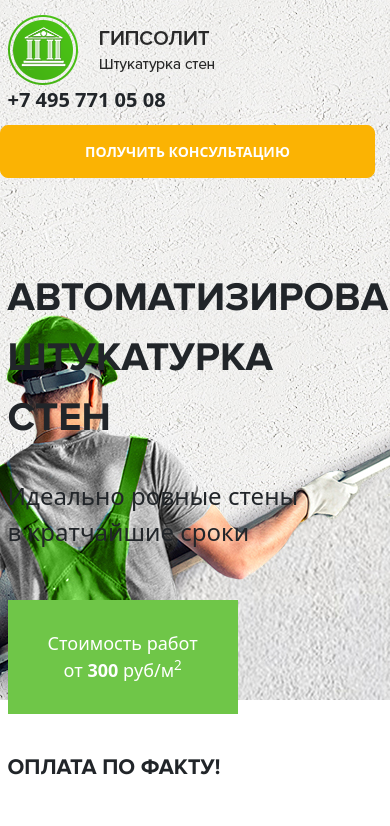
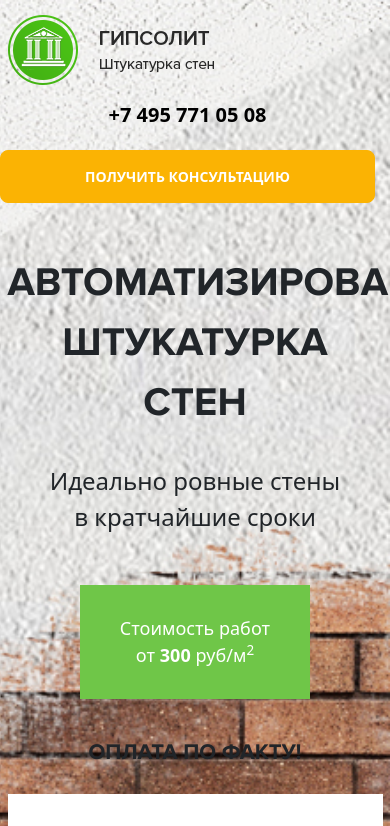
Before and after one commit to Falomaly/glo-academy-homeworks, a plain HTML site: page GLO-Academy/practice-project/src/index.html in a window 390 px wide. Shown: the top 826 px of the page. Drawn offline with Linux system fonts and the light colour scheme.

Commit message:
- Practice #3.

```diff
--- a/GLO-Academy/practice-project/src/index.html
+++ b/GLO-Academy/practice-project/src/index.html
@@ -19,16 +19,16 @@
                 <header>
                     <div class="row w-100 align-items-center">
 
-                        <div class="logo col-lg-3"><img src="img/logo.png" alt="logo"></div>
+                        <div class="logo col-xxl-3 col-xl-3 col-lg-3 col-md-6 col-sm-6 col-xs-12"><img src="img/logo.png" alt="logo"></div>
 
-                        <p class="phone-number fw-bold col-lg-2 offset-lg-4">+7 495 771 05 08</p>
-                        <button class="btn btn-primary main-button-style text-uppercase fw-bold col-lg-3">Получить консультацию</button>
+                        <a href="#" class="phone-number fw-bold col-xxl-2 offset-xxl-4 col-xl-2 offset-xl-4 col-lg-4 offset-lg-2 col-md-6 offset-md-0 col-sm-6 col-xs-12">+7 495 771 05 08</a>
+                        <button class="btn header-button btn-primary main-button-style text-uppercase fw-bold col-xxl-3 col-xl-3 col-lg-3 offset-lg-0 col-md-6 offset-md-3 col-sm-8 offset-sm-2 col-xs-12">Получить консультацию</button>
 
                     </div>
                 </header>
 
                 <div class="row main-content">
-                    <div class="hopper-content col-lg-4">
+                    <div class="hopper-content col-xxl-4 col-xl-5 col-lg-5 col-md-12 col-xs-12">
 
                         <h1>автоматизированная<br>штукатурка стен</h1>
 
@@ -40,7 +40,7 @@
 
                     </div>
 
-                    <div class="form-container col-lg-4 offset-lg-4">
+                    <div class="form-container col-xxl-4 offset-xxl-4 col-xl-4 offset-xl-3 col-lg-4 offset-lg-3 col-md-6 offset-md-3 col-sm-8 offset-sm-2">
 
                         <form action="#">
                             <p class="main-content-form-title">Для расчёта точной стоимости<br>закажите <strong>выезд замерщика</strong></p>
--- a/GLO-Academy/practice-project/src/less/main.less
+++ b/GLO-Academy/practice-project/src/less/main.less
@@ -39,10 +39,25 @@
 .font-bold() {
   font-family: 'Proxima Nova Bold', sans-serif;
 }
+
+input, button, a {
+  outline: none;
+}
+
 html {
   .font-regular();
   font-size: 10px;
   color: white;
+}
+
+a {
+  text-decoration: none;
+  color: black;
+  transition-duration: 200ms;
+  &:hover {
+    color: #0d6efd;
+    transition-duration: 200ms;
+  }
 }
 
 h1 {
@@ -136,7 +151,6 @@ h1 {
 
 .section-one {
   padding-top: 1.5rem;
-  height: 70rem;
   width: 100%;
   background: #fff url(../img/section-one-bg.jpg) center center no-repeat;
   background-size: cover;
@@ -160,3 +174,44 @@ form {
     margin-top: 2.5rem;
   }
 }
+
+@media (max-width: 991px) {
+  .phone-number {
+    text-align: center;
+  }
+  .section-one {
+    background-position: top right;
+  }
+  .hopper-content {
+    text-align: center;
+  }
+  .main-content {
+    margin-top: 5rem;
+  }
+  .form-container {
+    margin-top: 2rem;
+  }
+}
+@media (max-width: 991px) {
+  .header-button {
+    margin-top: 2rem;
+  }
+}
+
+@media (max-width: 766px) {
+  .header-button {
+    margin-top: 2rem;
+  }
+}
+
+@media (max-width: 575px) {
+  .phone-number {
+    margin-top: 1.5rem;
+  }
+  .header-button {
+    position: relative;
+    display: inline-block;
+    text-align: center;
+    width: 100%;
+  }
+}
```
Also changed, not shown: GLO-Academy/practice-project/src/css/main.css.
